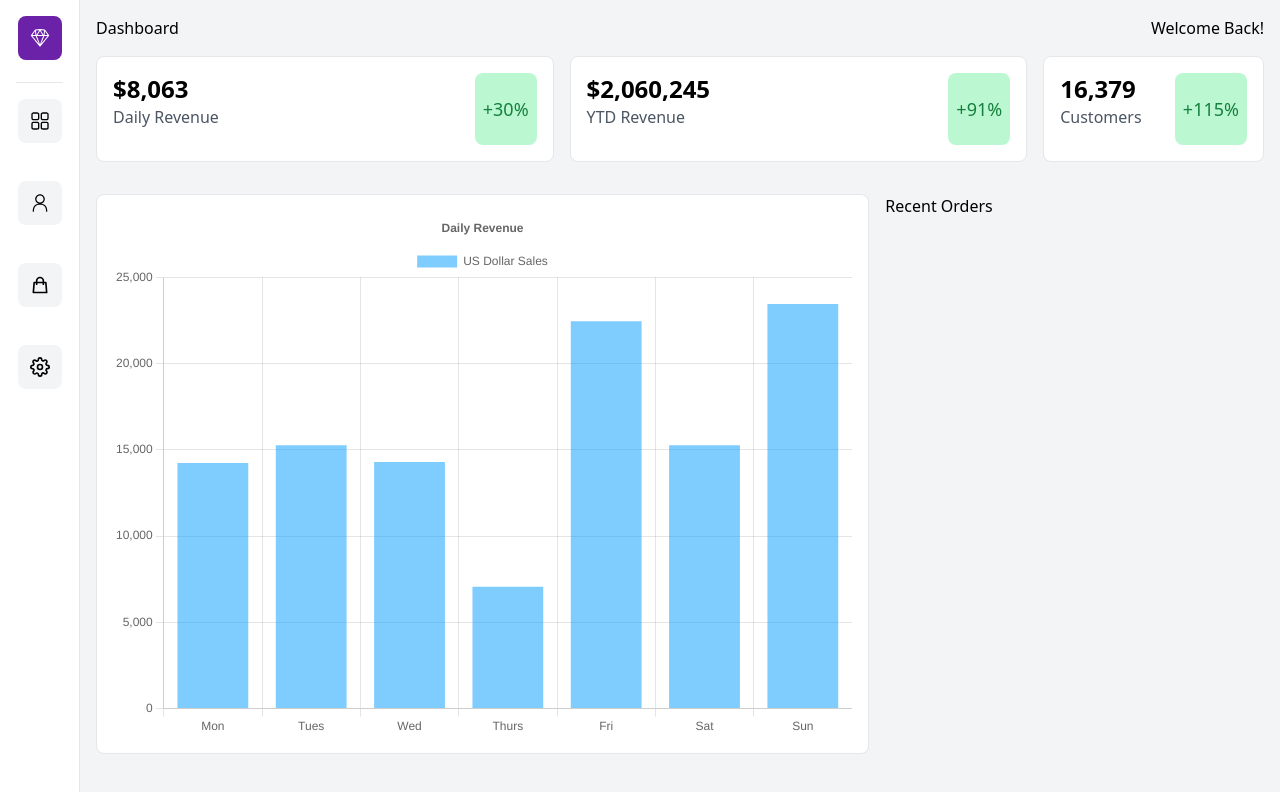
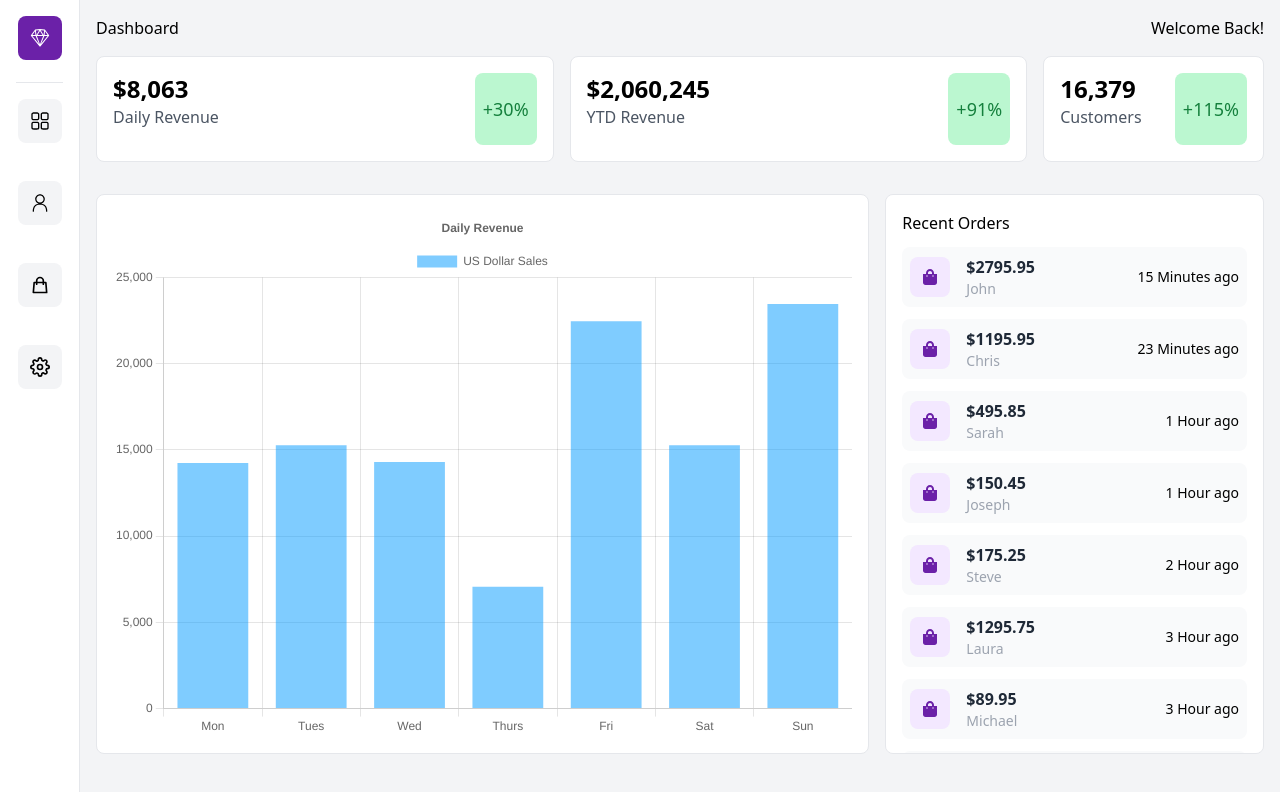
Before and after one commit to milliorn/user-dashboard, a Next.js app: page / in a window 1280 px wide. Shown: the top 792 px of the page. Built offline with nearby package versions, Linux system fonts and the light colour scheme.

Commit message:
Data (#13)
* data

* RecentOrders

```diff
--- a/components/RecentOrders.tsx
+++ b/components/RecentOrders.tsx
@@ -1,7 +1,31 @@
+import { data } from "../data/data";
+import { FaShoppingBag } from "react-icons/fa";
+
 function RecentOrders(): JSX.Element {
   return (
-    <div>Recent Orders</div>
-  )
+    <div className="w-full col-span-1 relative lg:h-[70vh] h-[50vh] m-auto p-4 border rounded-lg bg-white overflow-scroll">
+      <h1>Recent Orders</h1>
+      <ul>
+        {data.map((order, id) => (
+          <li
+            key={id}
+            className="bg-gray-50 hover:bg-gray-100 rounded-lg my-3 p-2 flex items-center cursor-pointer"
+          >
+            <div className="bg-purple-100 rounded-lg p-3">
+              <FaShoppingBag className="text-purple-800" />
+            </div>
+            <div className="pl-4">
+              <p className="text-gray-800 font-bold">${order.total}</p>
+              <p className="text-gray-400 text-sm">{order.name.first}</p>
+            </div>
+            <p className="lg:flex md:hidden absolute right-6 text-sm">
+              {order.date}
+            </p>
+          </li>
+        ))}
+      </ul>
+    </div>
+  );
 }
 
-export default RecentOrders
+export default RecentOrders;
--- /dev/null
+++ b/data/data.ts
@@ -0,0 +1,112 @@
+export const data = [
+  {
+    id: 1,
+    name: {
+      first: "John",
+      last: "Smith",
+    },
+    total: 2795.95,
+    status: "On Hold",
+    method: "PayPal",
+    date: "15 Minutes ago",
+  },
+  {
+    id: 2,
+    name: {
+      first: "Chris",
+      last: "Adams",
+    },
+    total: 1195.95,
+    status: "Processing",
+    method: "PayPal",
+    date: "23 Minutes ago",
+  },
+  {
+    id: 3,
+    name: {
+      first: "Sarah",
+      last: "Smith",
+    },
+    total: 495.85,
+    status: "Completed",
+    method: "Visa",
+    date: "1 Hour ago",
+  },
+  {
+    id: 4,
+    name: {
+      first: "Joseph",
+      last: "Choo",
+    },
+    total: 150.45,
+    status: "Processing",
+    method: "MasterCard",
+    date: "1 Hour ago",
+  },
+  {
+    id: 5,
+    name: {
+      first: "Steve",
+      last: "Harding",
+    },
+    total: 175.25,
+    status: "On Hold",
+    method: "PayPal",
+    date: "2 Hour ago",
+  },
+  {
+    id: 6,
+    name: {
+      first: "Laura",
+      last: "Croft",
+    },
+    total: 1295.75,
+    status: "Completed",
+    method: "Check",
+    date: "3 Hour ago",
+  },
+  {
+    id: 7,
+    name: {
+      first: "Michael",
+      last: "Jones",
+    },
+    total: 89.95,
+    status: "Completed",
+    method: "MasterCard",
+    date: "3 Hour ago",
+  },
+  {
+    id: 8,
+    name: {
+      first: "James",
+      last: "Bond",
+    },
+    total: 689.45,
+    status: "Completed",
+    method: "Visa",
+    date: "7 Hour ago",
+  },
+  {
+    id: 9,
+    name: {
+      first: "Haley",
+      last: "Whiting",
+    },
+    total: 14.99,
+    status: "Completed",
+    method: "PayPal",
+    date: "1 Day ago",
+  },
+  {
+    id: 10,
+    name: {
+      first: "Tim",
+      last: "Thomas",
+    },
+    total: 218.99,
+    status: "Completed",
+    method: "MasterCard",
+    date: "1 Day ago",
+  },
+];
```
